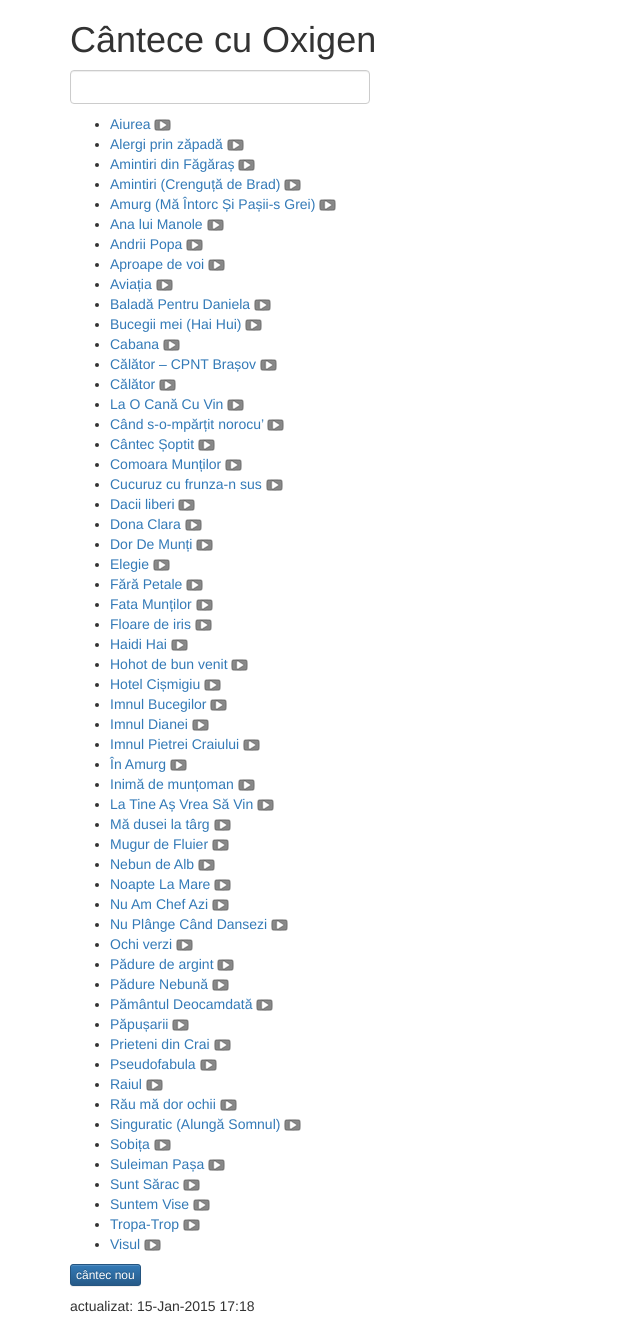
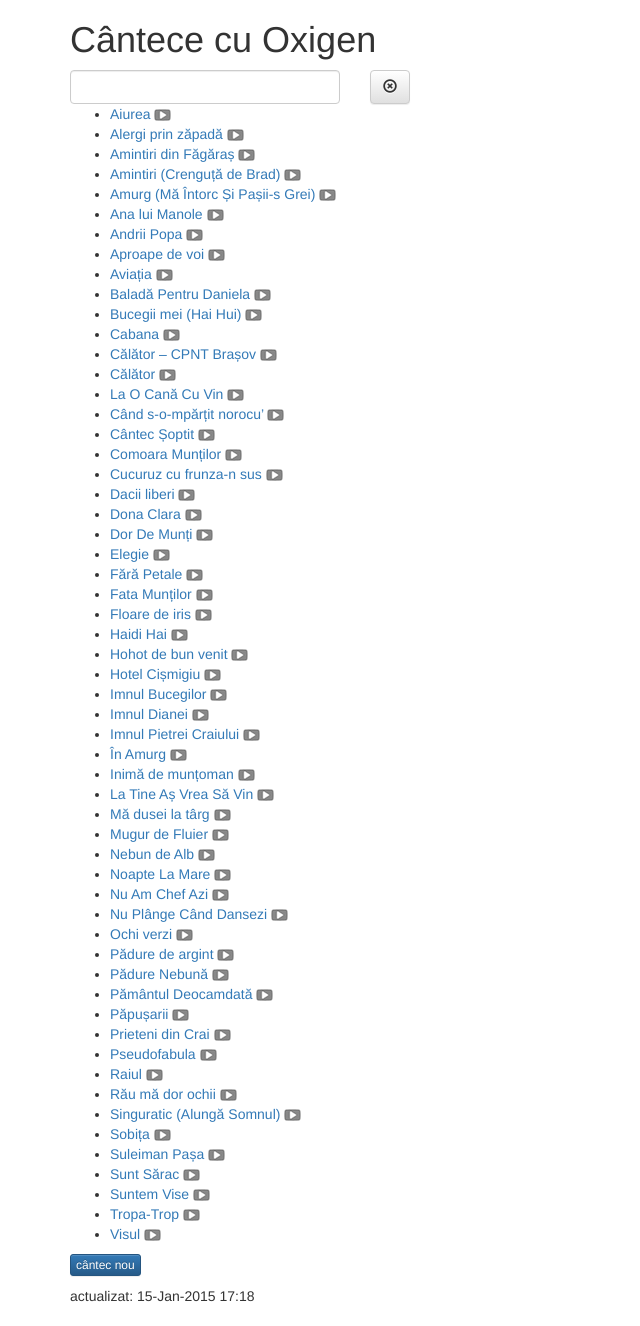
Before and after one commit to mgax/o2-songs, a Jekyll site: the page built from index.html, in a window 1280 px wide. Shown: the whole page, without its empty margins (0-640 px from the left). Built offline with Jekyll 4.4.1, drawn with Linux system fonts in a browser that asks for light colours; nearby versions of some CDN libraries; comment, search, counter and statistics services are not loaded.

Commit message:
button to clear the search

```diff
--- a/index.html
+++ b/index.html
@@ -11,8 +11,15 @@ layout: default
   <div class="homepage">
     <h1>{{ site.title }}</h1>
 
-    <form id="search">
-      <input type="search" class="form-control">
+    <form id="search" class="form row">
+      <div class="col-xs-9">
+        <input type="search" class="form-control">
+      </div>
+      <div class="col-xs-2">
+        <button type="button" id="search-clear" class="btn btn-default">
+          <span class="glyphicon glyphicon-remove-circle"></span>
+        </button>
+      </div>
       <ul id="results"></ul>
     </form>
 
--- a/static/app.coffee
+++ b/static/app.coffee
@@ -79,6 +79,11 @@ class app.Search extends Backbone.View
     'submit': (evt) -> evt.preventDefault()
     'change': -> @update()
     'keyup': -> @update()
+    'click #search-clear': (evt) ->
+      input = @$el.find('input')
+      input.val('')
+      @update()
+      input.focus()
 
   initialize: (options) ->
     @index = options.index
--- a/static/style.css
+++ b/static/style.css
@@ -3,7 +3,7 @@
 }
 
 #search {
-    max-width: 300px;
+    max-width: 400px;
 }
 
 #search input {
```
